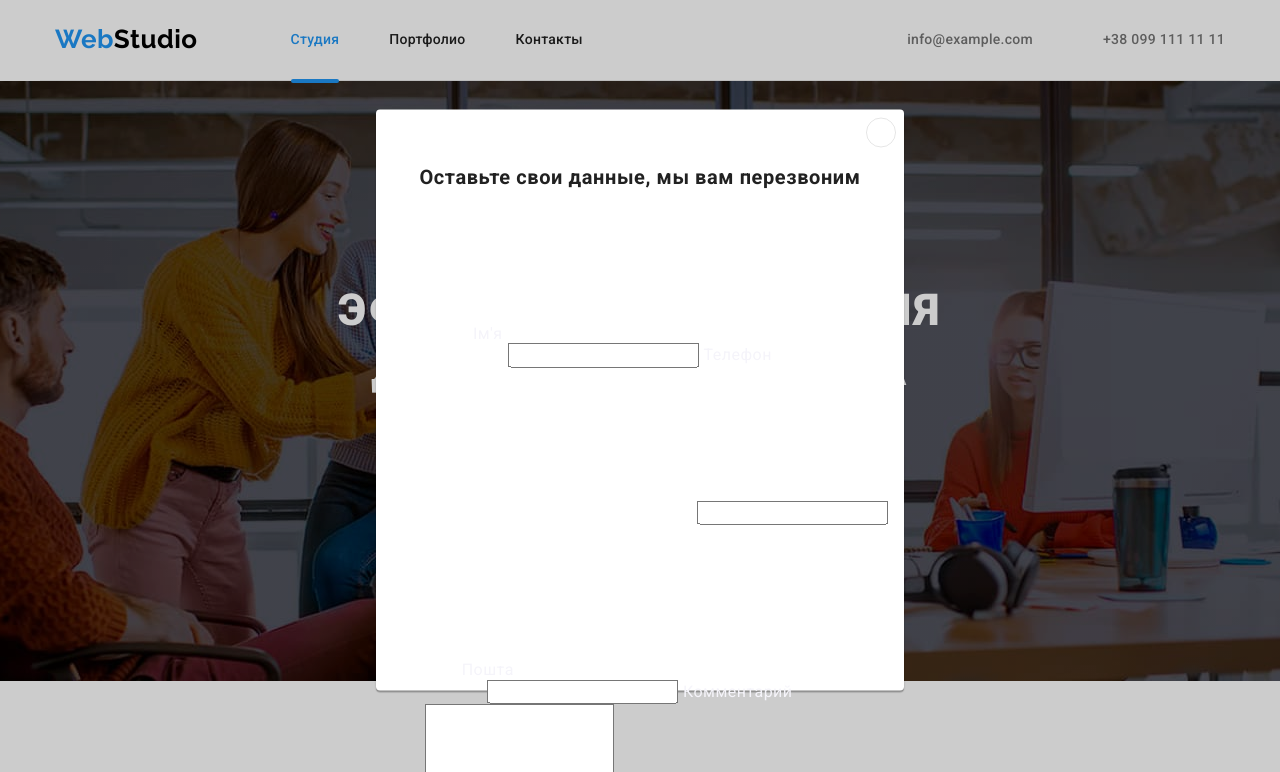
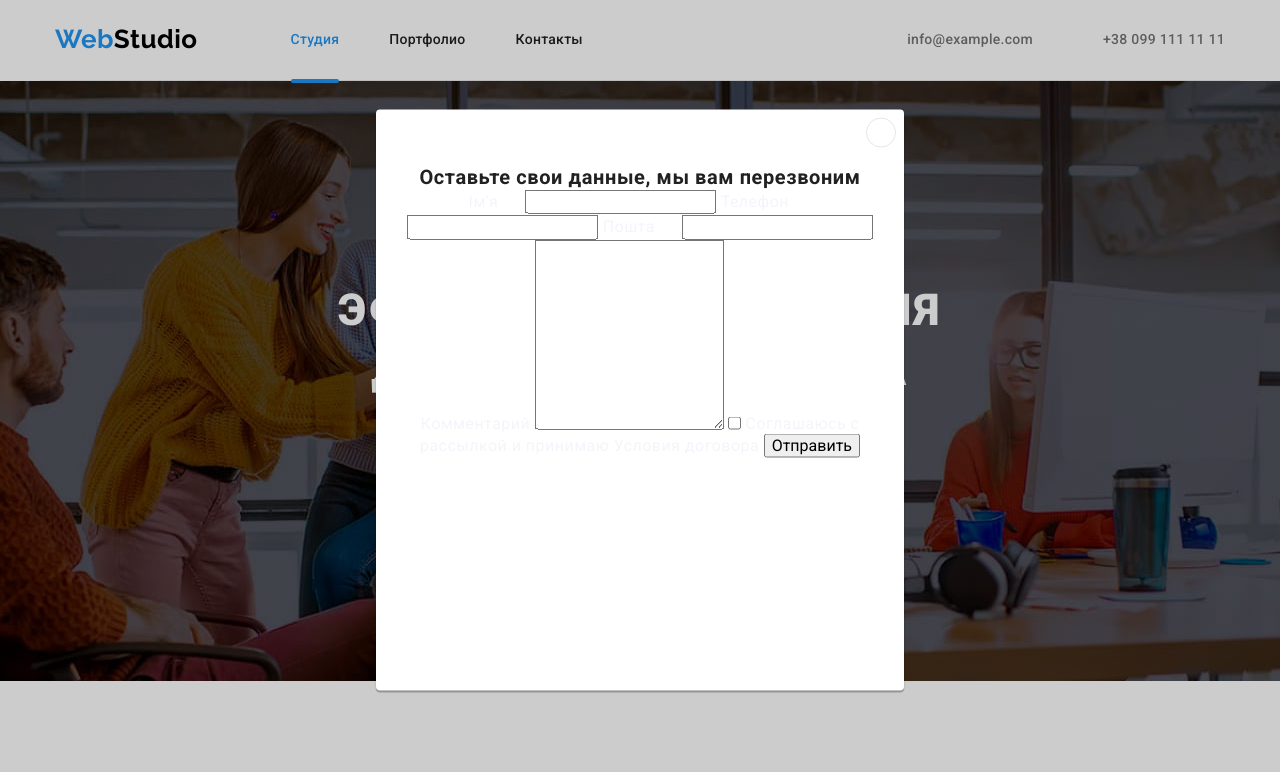
Before and after one commit to pro100katc/goit-markup-hw-06, a plain HTML site: page index.html in a window 1280 px wide. Both pictures are taken after a click on the button "Заказать услугу". Shown: the top 772 px of the page. Drawn offline with nearby package versions, Linux system fonts and the light colour scheme.

Commit message:
fix modal

```diff
--- a/css/styles.css
+++ b/css/styles.css
@@ -311,6 +311,11 @@ p {
   height: 11px;
 }
 
+.icon-modal{
+  width: 18px;
+    height: 18px;
+
+}
 .modal-title {
   font-weight: 700;
   font-size: 20px;
@@ -321,6 +326,10 @@ p {
   color: var(--title-text-color);
 }
 
+.form-items{
+  display: block;
+  justify-content: baseline;
+}
 
 /* ----------HERO------------- */
 
--- a/index.html
+++ b/index.html
@@ -62,19 +62,19 @@
         <div class="modal">
           <h2 class="modal-title">Оставьте свои данные, мы вам перезвоним</h2>
           <form>
-            <div role="roule">
+            <div class="form-items" role="roule">
               <label for="name">Ім'я</label>
-              <svg>
+              <svg class="icon-modal">
                 <use href="./images/icons.svg#icon-person"></use>
               </svg>
               <input type="text" name="name" id="name">
               <label for="tel">Телефон</label>
-              <svg>
+              <svg class="icon-modal">
                 <use href="./images/icons.svg#icon-phone"></use>
               </svg>
               <input type="tel" name="tel" id="tel">
               <label for="email">Пошта</label>
-              <svg>
+              <svg class="icon-modal">
                 <use href="./images/icons.svg#icon-email"></use>
               </svg>
               <input type="email" name="email" id="email">
```
